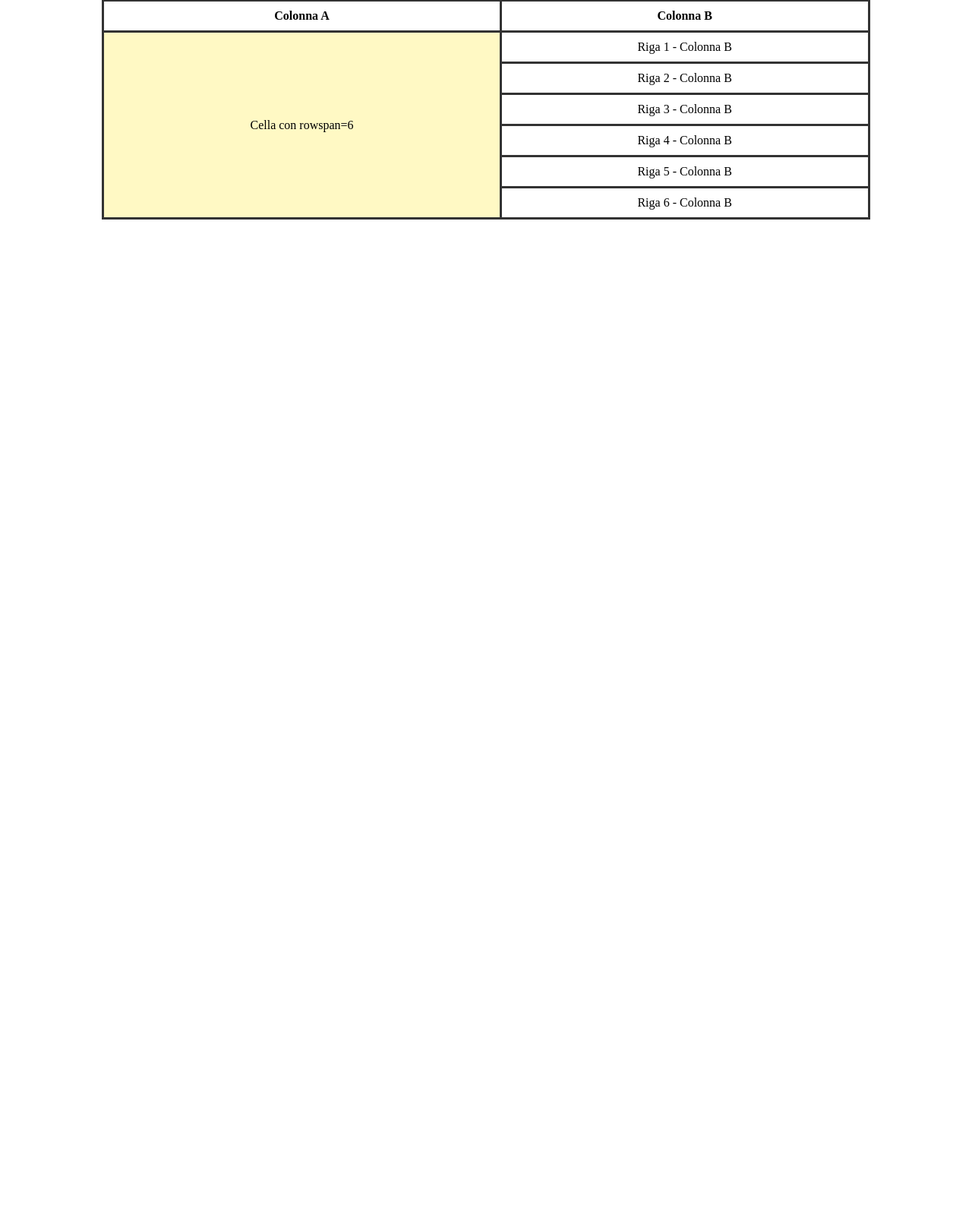
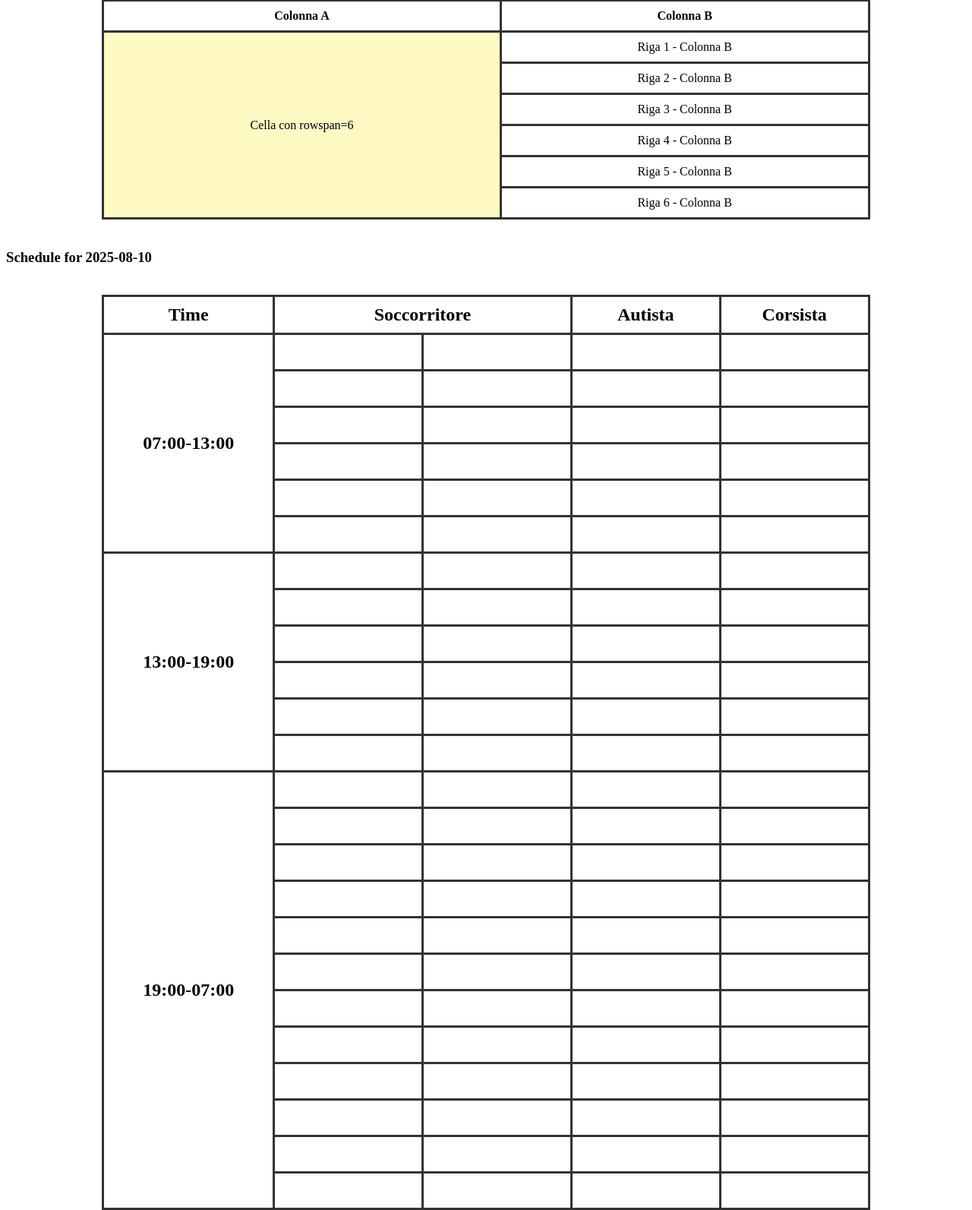
Before and after one commit to ICT-Perlasca/ProntoEmergenza2025, a PHP site: page /ProntoEmergenza2025/prova.html in a window 1280 px wide. Shown: the part 21-1614 px from the top of the page at 76% size. Before the commit the page ends 310 px from the top, so only its background shows below. Run offline with PHP 8.4, Linux system fonts and the light colour scheme; lists and menus that the app fills with data are empty.

Commit message:
inserito corsista in tabella inserimento turni e colorate le fasce della tabella

```diff
--- a/components/SimpleComponent/popupTurno.php
+++ b/components/SimpleComponent/popupTurno.php
@@ -59,7 +59,7 @@
                         <label class="form-label">Ora fine effettiva</label>
                         <input type="time" name="oraFineEffettiva" class="form-control" value="13:00">
                     </div>
-
+//byprati: inserire qui elenco dei ruoli che è possiile selezionali prendendoli dalla tabella ruoli del DB
                     <div class="mb-2">
                         <label class="form-label">Ruolo</label>
                         <select name="ruolo" class="form-select">
--- a/pages/turni/calendar.php
+++ b/pages/turni/calendar.php
@@ -1,7 +1,4 @@
 <?php
-
-
-
 
 //require_once $_SERVER['DOCUMENT_ROOT'].'/funzioniDB.php';
 //require_once $_SERVER['DOCUMENT_ROOT'].'/globals.php';
--- a/prova.html
+++ b/prova.html
@@ -25,8 +25,60 @@
 <table id="miaTabella">
   <!-- Verrà popolata da jQuery -->
 </table>
+<div id="myTable">
+
+</div>
 
 <script>
+
+function generaTabella(dataStr) {
+
+    let tableHTML = `
+        <div id='tabellaOrari' class="table-responsive" style="height: 75vh; display: flex; flex-direction: column; overflow: visible;">
+            <h3 class="text-center mb-4">Schedule for ${dataStr}</h3>
+            <table class="table table-bordered table-hover table-striped" style="height: 100%; table-layout: fixed;">
+                <thead class="thead-dark">
+                    <tr>
+                        <th class="text-center align-middle" style="font-size: 1.5rem; width: 20%;">Time</th>
+                        <th class="text-center align-middle" colspan="2" style="font-size: 1.5rem;">Soccorritore</th>
+                        <th class="text-center align-middle" style="font-size: 1.5rem;">Autista</th>
+                        <th class="text-center align-middle" style="font-size: 1.5rem;">Corsista</th>
+                    </tr>
+                </thead>
+                <tbody style="height: 100%;">
+                `;
+
+    for (let ora = 0; ora < 24; ora++) {
+        tableHTML += `<tr id="row-${(ora+7)%24}">
+            <td class="text-center align-middle time" style="font-size: 1.5rem;"></td>
+            <td class="text-center align-middle soccorritore-1" style="height: 25px; font-size: 1.5rem;"></td>
+            <td class="text-center align-middle soccorritore-2" style="height: 25px; font-size: 1.5rem;"></td>
+            <td class="text-center align-middle autista" style="height: 25px; font-size: 1.5rem;"></td>
+            <td class="text-center align-middle corsista" style="height: 25px; font-size: 1.5rem;"></td>
+        </tr>`;
+    }
+
+    tableHTML += `</tbody>
+            </table>
+        </div>
+    `;
+
+    let table = $.parseHTML(tableHTML);
+    $("#myTable").html(table);
+
+    let fascia1 = $.parseHTML(`<th rowspan='6' class="text-center align-middle table-primary" style="font-size: 1.5rem;">07:00-13:00</th>`);
+    let fascia2 = $.parseHTML(`<th rowspan='6' class="text-center align-middle table-secondary" style="font-size: 1.5rem;">13:00-19:00</th>`);
+    let fascia3 = $.parseHTML(`<th rowspan='12' class="text-center align-middle table-primary" style="font-size: 1.5rem;">19:00-07:00</th>`);
+
+    $("#row-7 .time").replaceWith(fascia1);
+    $("#row-13 .time").replaceWith(fascia2);
+    $("#row-19 .time").replaceWith(fascia3);
+
+    for (let ora = 0; ora < 24; ora++) {
+        $(`#row-${(ora+7)%24} .time`).remove();
+    }
+  }
+
 $(document).ready(function () {
   const $table = $("#miaTabella");
 
@@ -48,6 +100,7 @@ $(document).ready(function () {
     row += "</tr>";
     $table.append(row);
   }
+generaTabella('2025-08-10');
 });
 </script>
 
```
Also changed, not shown: api/salvaTurno.php (+7 -3 lines), public/js/calendar.js (+26 -15 lines).
